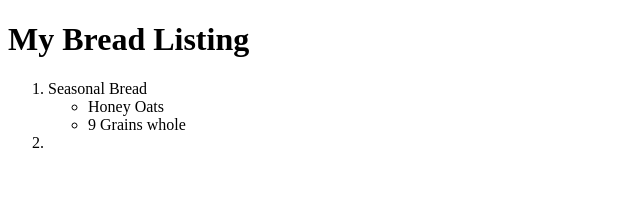
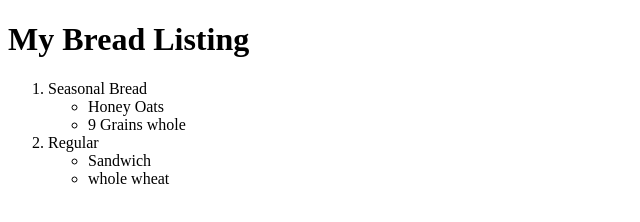
Before and after one commit to abdulsystel/com.mybread.demo, a plain HTML site: page WebContent/index.html in a window 1280 px wide. Shown: the whole page, without its empty margins (0-640 px from the left). Drawn offline with Linux system fonts and the light colour scheme.

Commit message:
bug fixed for version 1.1 production

```diff
--- a/WebContent/index.html
+++ b/WebContent/index.html
@@ -12,7 +12,11 @@
 				<li>Honey Oats</li>
 				<li>9 Grains whole</li>
 			</ul>
-		<li></li>
+		<li>Regular</li>
+		<ul>
+		<li>Sandwich</li>
+		<li>whole wheat</li>
+		</ul>
 	</ol>
 </body>
 </html>
```
